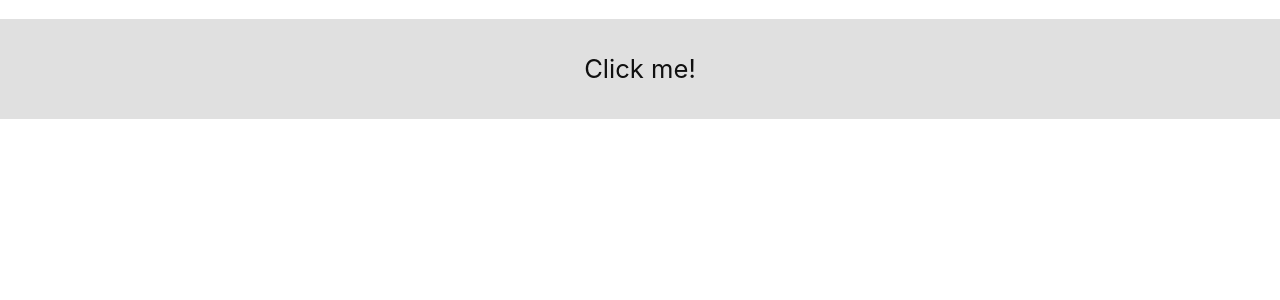
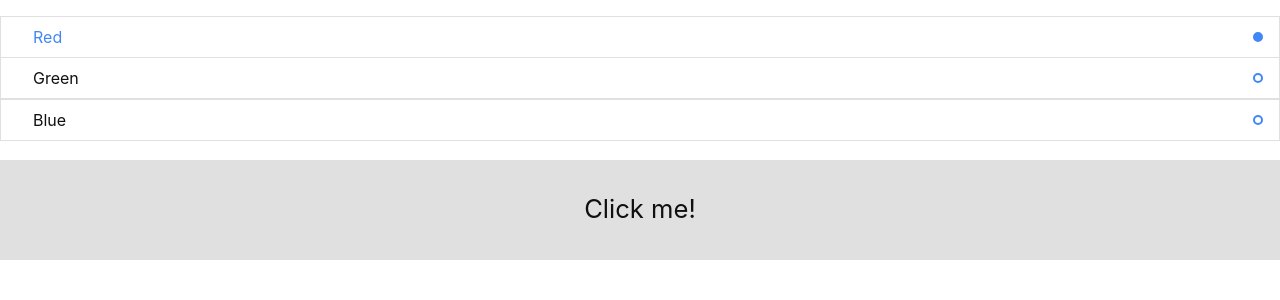
Before and after one commit to Xenarc/Deakin-SIT210-5.2C, a React (Create React App) app: page / in a window 1280 px wide. Shown: the top 300 px of the page. Built offline with nearby package versions, Linux system fonts and the light colour scheme.

Commit message:
add: radio buttons

```diff
--- a/package.json
+++ b/package.json
@@ -8,6 +8,7 @@
     "@testing-library/user-event": "^13.5.0",
     "react": "^18.1.0",
     "react-dom": "^18.1.0",
+    "react-radio-buttons": "^1.2.2",
     "react-scripts": "5.0.1",
     "styled-components": "^5.3.5",
     "web-vitals": "^2.1.4"
--- a/src/app.jsx
+++ b/src/app.jsx
@@ -1,10 +1,69 @@
+import React from 'react';
 import './global.css';
 import Button from './button.tsx';
 import theme from './theme';
+import styled from 'styled-components'
+
+const RadioGroup = styled.div`
+  margin: 1em 0;
+`;
+
+const Radio = styled.button`
+  background: none;
+  border: 1px solid ${theme.backgroundAccent};
+  width: 100%;
+  margin-top: -0.5px;
+  line-height: 2.5em;
+  text-align: left;
+  padding: 0 2em;
+  color: ${(props) => props.selected ? theme.primary : theme.foreground};
+  cursor: pointer;
+  position: relative;
+  transition: all 0.1s ease-in-out;
+  &:hover{
+    color: ${(props) => props.selected ? theme.primaryAccent : theme.foregroundAccent};
+    &:after{
+      background-color: ${(props) => !props.selected && theme.backgroundAccent};
+      border: 2px solid ${theme.primaryAccent};
+    }
+  }
+
+  &:after{
+    content: '';
+    transition: all 0.1s ease-in-out;
+    display: block;
+    width: 10px;
+    height: 10px;
+    background-color: ${(props) => props.selected ? theme.primary : 'none'};
+    border-radius:50%;
+    position: absolute;
+    right: 1em;
+    border: 2px solid ${theme.primary};
+    top: 50%;
+    transform: translateY(-50%);
+  }
+`;
 
 function App() {
+  const [selectedRadio, setSelectedRadio] = React.useState("Red");
+
+  React.useEffect(() => {
+
+  }, [selectedRadio]);
+
   return (
     <div className="App">
+      <RadioGroup>
+        {['Red', 'Green', 'Blue'].map((colour, key) => (
+          <Radio
+            key={key}
+            onClick={() => setSelectedRadio(colour)}
+            selected={selectedRadio === colour}
+          >
+            {colour}
+          </Radio>
+        ))}
+      </RadioGroup>
       <Button accentColour={theme.primary}>
         Click me!
       </Button>
--- a/src/button.tsx
+++ b/src/button.tsx
@@ -28,21 +28,22 @@ const Btn = styled.button`
 
 function Button(props: {
     onClick?:Function,
-    ondblclick?:Function,
+    onRightClick?:Function,
     colour?:string,
     accentColour?:string,
     children?:React.ReactNode,
     selected:boolean,
-    setSelected:Function
+    setSelected?:Function
   }) {
 
   return (
     <Btn
       onContextMenu={(e:any) => {
         e.preventDefault();
-        props.ondblclick && props.ondblclick()
+        props.onRightClick && props.onRightClick()
       }}
       onClick={() => {
+        if(!props.setSelected) return;
         props.setSelected(!props.selected);
         props.onClick && props.onClick()
       }}
--- a/src/theme.js
+++ b/src/theme.js
@@ -9,6 +9,7 @@ const theme = {
   info: "#0695c3",
   warning: "#ffc107",
   danger: "#dc3545",
+  muted: "#303030",
 }
 
 export default theme;
```
Also changed, not shown: 1 other file (tests, documents, lock files or other folders).
